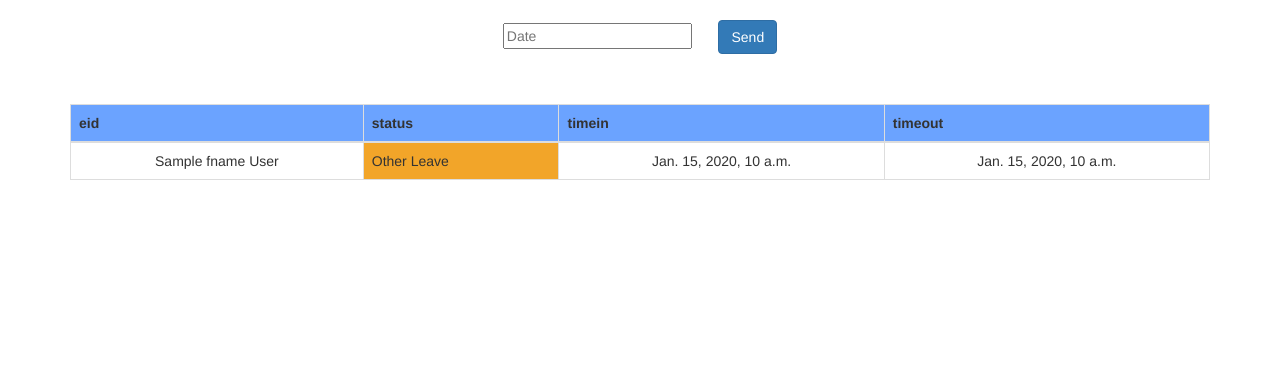
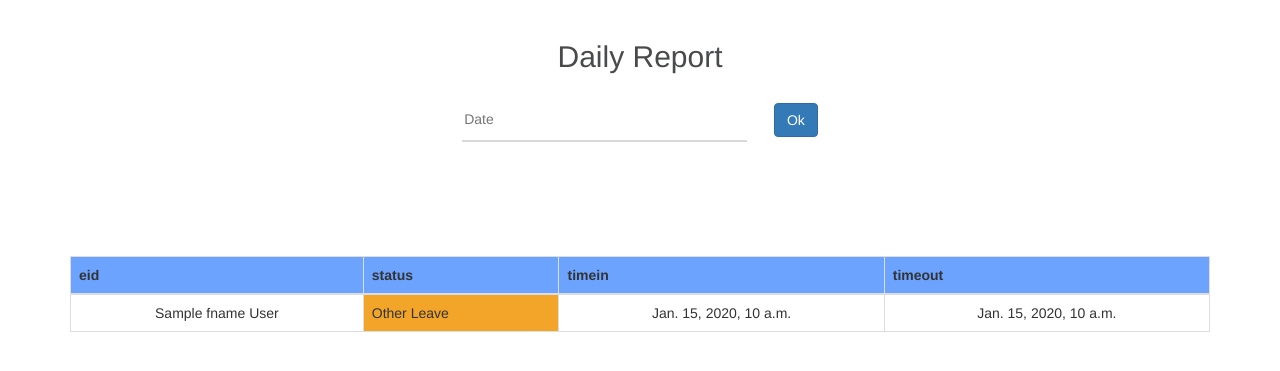
Before and after one commit to GAUTHAM31/djangogmg, a Django app: template gmg_1/templates/admintemp/dailyreport.html in a window 1280 px wide. Shown: the part 52-423 px from the top of the page. Run offline with Django 3.2, Linux system fonts and the light colour scheme; the template is opened without the code that fills it: most values are stand-ins (such as "Sample title", 1, 10 or a date in 2020); some libraries are stand-ins or nearby versions.

Commit message:
Report UI update

```diff
--- a/gmg_1/templates/admintemp/dailyreport.html
+++ b/gmg_1/templates/admintemp/dailyreport.html
@@ -15,18 +15,32 @@
 
 .table-responsive
     {
-      padding-top: 50px;
+      padding-top: 10%;
     }
+input
+{
+  width: 25%;
+  border: 0;
+  border-bottom: 2px solid #d8d8d8;
+  padding-bottom: 1%;
+}
+input:focus {
+  border-color: #1e9ce6;
+  outline: 0;
+}
+
   </style>
+
 
 {% endblock %}
 {% block content %}
+<h2 style="color:#494a4c;">Daily Report</h2><br>
 
 <form class="daily" method="post" action="/dailyreport/">
 {% csrf_token %}
 <input type="text" id="datepicker" name="datef" required="true" placeholder="Date">
 
-<button class="btn btn-primary" style="margin-left:2%;">Send</button>
+<button class="btn btn-primary" style="margin-left:2%;">Ok</button>
  </form>
 
  <div class="table-responsive">
@@ -67,7 +81,7 @@
   <script src="https://code.jquery.com/jquery-1.12.4.js"></script>
   <script src="https://code.jquery.com/ui/1.12.1/jquery-ui.js"></script>
   <script>
-  var disabledDates = ['01/02/2017', '1/1/2017'];
+  var disabledDates = [{% for item in holidays %}'{{item.day.month}}/{{item.day.day}}/{{item.day.year}}',{% endfor %}];
 
 $(function(){
 
```
Also changed, not shown: gmg_1/templates/admintemp/customreport.html (+18 -2 lines).
